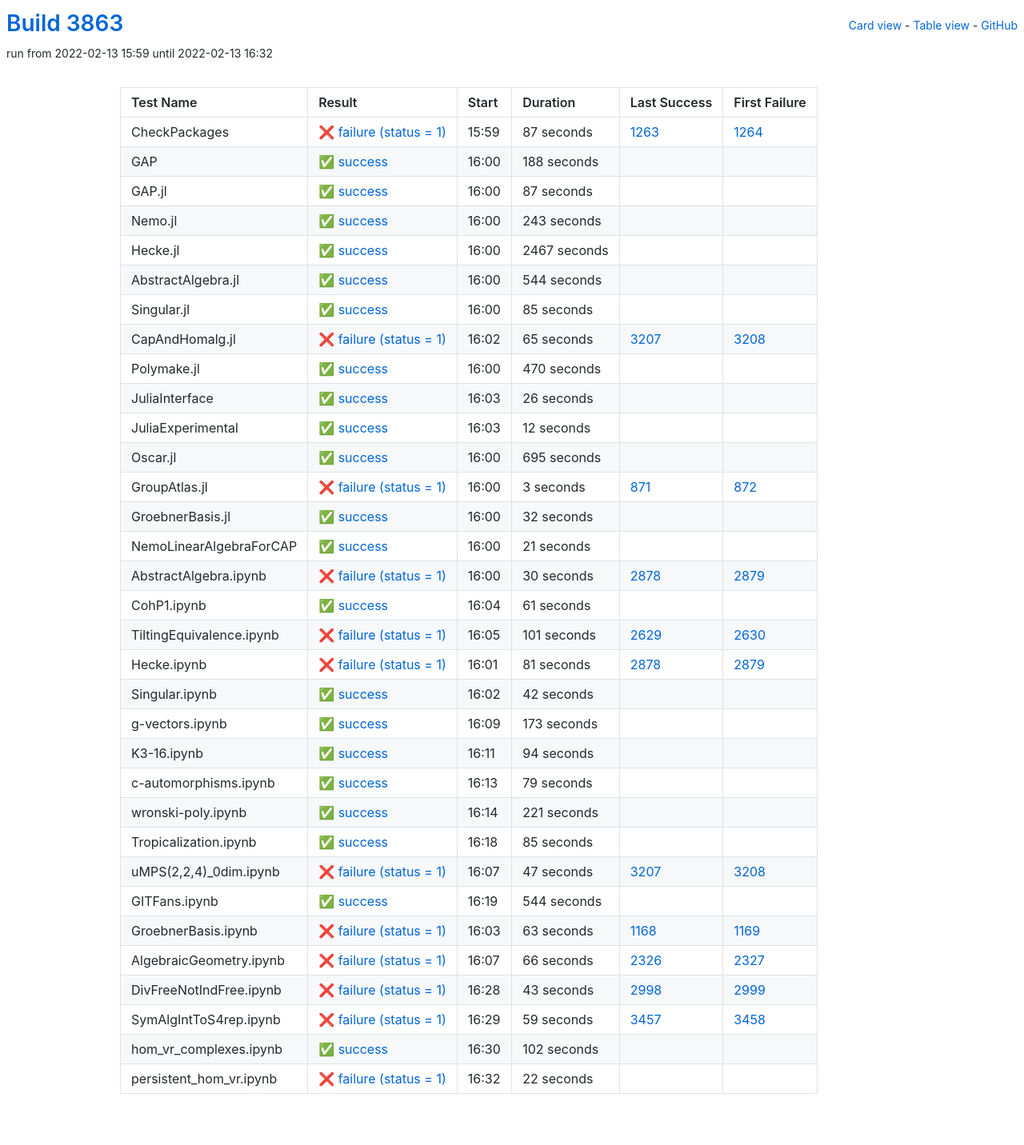
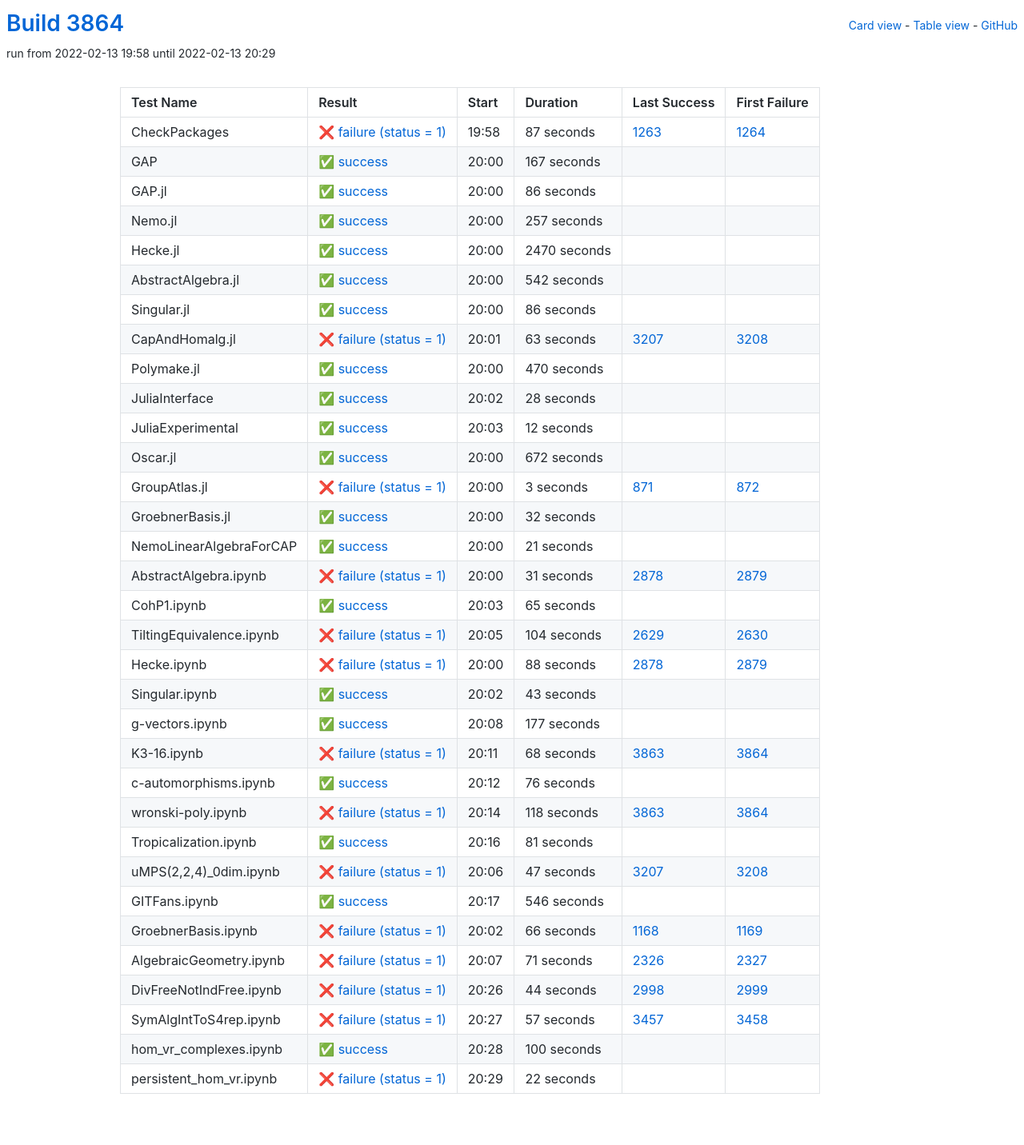
Before and after one commit to oscar-system/oscar-ci-status-stable, a Jekyll site: the page built from table.html, in a window 1280 px wide. Shown: the whole page at 80% size. Built offline with Jekyll 4.4.1, drawn with Linux system fonts in a browser that asks for light colours.

Commit message:
Build #3864

```diff
--- a/_data/ci.yml
+++ b/_data/ci.yml
@@ -1,6 +1,6 @@
 ---
-build: 3863
-build_url: https://oscarci.mathematik.uni-kl.de/job/oscar-stable/3863/
+build: 3864
+build_url: https://oscarci.mathematik.uni-kl.de/job/oscar-stable/3864/
 job: oscar-stable
 organization: oscar-system
 repo: oscar-ci-status-stable
@@ -8,8 +8,8 @@ repourl: https://github.com/oscar-system/oscar-ci-status-stable
 tests:
 - name: CheckPackages
   id: checkpackages
-  log: https://oscarci.mathematik.uni-kl.de/job/oscar-stable/3863/artifact/logs/build-3863/CheckPackages.log
-  start: 2022-02-13 15:59
+  log: https://oscarci.mathematik.uni-kl.de/job/oscar-stable/3864/artifact/logs/build-3864/CheckPackages.log
+  start: 2022-02-13 19:58
   success: false
   exitcode: 1
   status: failure
@@ -20,92 +20,92 @@ tests:
   first_failure_url: https://oscarci.mathematik.uni-kl.de/job/oscar-stable/1264/
 - name: GAP
   id: gap
-  log: https://oscarci.mathematik.uni-kl.de/job/oscar-stable/3863/artifact/logs/build-3863/GAP.log
-  start: 2022-02-13 16:00
+  log: https://oscarci.mathematik.uni-kl.de/job/oscar-stable/3864/artifact/logs/build-3864/GAP.log
+  start: 2022-02-13 20:00
   success: true
   exitcode: 0
   status: success
-  duration: 188
+  duration: 167
   last_success: false
   last_success_url:
   first_failure: false
   first_failure_url:
 - name: GAP.jl
   id: gap-jl
-  log: https://oscarci.mathematik.uni-kl.de/job/oscar-stable/3863/artifact/logs/build-3863/GAP.jl.log
-  start: 2022-02-13 16:00
+  log: https://oscarci.mathematik.uni-kl.de/job/oscar-stable/3864/artifact/logs/build-3864/GAP.jl.log
+  start: 2022-02-13 20:00
   success: true
   exitcode: 0
   status: success
-  duration: 87
+  duration: 86
   last_success: false
   last_success_url:
   first_failure: false
   first_failure_url:
 - name: Nemo.jl
   id: nemo-jl
-  log: https://oscarci.mathematik.uni-kl.de/job/oscar-stable/3863/artifact/logs/build-3863/Nemo.jl.log
-  start: 2022-02-13 16:00
+  log: https://oscarci.mathematik.uni-kl.de/job/oscar-stable/3864/artifact/logs/build-3864/Nemo.jl.log
+  start: 2022-02-13 20:00
   success: true
   exitcode: 0
   status: success
-  duration: 243
+  duration: 257
   last_success: false
   last_success_url:
   first_failure: false
   first_failure_url:
 - name: Hecke.jl
   id: hecke-jl
-  log: https://oscarci.mathematik.uni-kl.de/job/oscar-stable/3863/artifact/logs/build-3863/Hecke.jl.log
-  start: 2022-02-13 16:00
+  log: https://oscarci.mathematik.uni-kl.de/job/oscar-stable/3864/artifact/logs/build-3864/Hecke.jl.log
+  start: 2022-02-13 20:00
   success: true
   exitcode: 0
   status: success
-  duration: 2467
+  duration: 2470
   last_success: false
   last_success_url:
   first_failure: false
   first_failure_url:
 - name: AbstractAlgebra.jl
   id: abstractalgebra-jl
-  log: https://oscarci.mathematik.uni-kl.de/job/oscar-stable/3863/artifact/logs/build-3863/AbstractAlgebra.jl.log
-  start: 2022-02-13 16:00
+  log: https://oscarci.mathematik.uni-kl.de/job/oscar-stable/3864/artifact/logs/build-3864/AbstractAlgebra.jl.log
+  start: 2022-02-13 20:00
   success: true
   exitcode: 0
   status: success
-  duration: 544
+  duration: 542
   last_success: false
   last_success_url:
   first_failure: false
   first_failure_url:
 - name: Singular.jl
   id: singular-jl
-  log: https://oscarci.mathematik.uni-kl.de/job/oscar-stable/3863/artifact/logs/build-3863/Singular.jl.log
-  start: 2022-02-13 16:00
+  log: https://oscarci.mathematik.uni-kl.de/job/oscar-stable/3864/artifact/logs/build-3864/Singular.jl.log
+  start: 2022-02-13 20:00
   success: true
   exitcode: 0
   status: success
-  duration: 85
+  duration: 86
   last_success: false
   last_success_url:
   first_failure: false
   first_failure_url:
 - name: CapAndHomalg.jl
   id: capandhomalg-jl
-  log: https://oscarci.mathematik.uni-kl.de/job/oscar-stable/3863/artifact/logs/build-3863/CapAndHomalg.jl.log
-  start: 2022-02-13 16:02
+  log: https://oscarci.mathematik.uni-kl.de/job/oscar-stable/3864/artifact/logs/build-3864/CapAndHomalg.jl.log
+  start: 2022-02-13 20:01
   success: false
   exitcode: 1
   status: failure
-  duration: 65
+  duration: 63
   last_success: 3207
   last_success_url: https://oscarci.mathematik.uni-kl.de/job/oscar-stable/3207/
   first_failure: 3208
   first_failure_url: https://oscarci.mathematik.uni-kl.de/job/oscar-stable/3208/
 - name: Polymake.jl
   id: polymake-jl
-  log: https://oscarci.mathematik.uni-kl.de/job/oscar-stable/3863/artifact/logs/build-3863/Polymake.jl.log
-  start: 2022-02-13 16:00
+  log: https://oscarci.mathematik.uni-kl.de/job/oscar-stable/3864/artifact/logs/build-3864/Polymake.jl.log
+  start: 2022-02-13 20:00
   success: true
   exitcode: 0
   status: success
@@ -116,20 +116,20 @@ tests:
   first_failure_url:
 - name: JuliaInterface
   id: juliainterface
-  log: https://oscarci.mathematik.uni-kl.de/job/oscar-stable/3863/artifact/logs/build-3863/JuliaInterface.log
-  start: 2022-02-13 16:03
+  log: https://oscarci.mathematik.uni-kl.de/job/oscar-stable/3864/artifact/logs/build-3864/JuliaInterface.log
+  start: 2022-02-13 20:02
   success: true
   exitcode: 0
   status: success
-  duration: 26
+  duration: 28
   last_success: false
   last_success_url:
   first_failure: false
   first_failure_url:
 - name: JuliaExperimental
   id: juliaexperimental
-  log: https://oscarci.mathematik.uni-kl.de/job/oscar-stable/3863/artifact/logs/build-3863/JuliaExperimental.log
-  start: 2022-02-13 16:03
+  log: https://oscarci.mathematik.uni-kl.de/job/oscar-stable/3864/artifact/logs/build-3864/JuliaExperimental.log
+  start: 2022-02-13 20:03
   success: true
   exitcode: 0
   status: success
@@ -140,20 +140,20 @@ tests:
   first_failure_url:
 - name: Oscar.jl
   id: oscar-jl
-  log: https://oscarci.mathematik.uni-kl.de/job/oscar-stable/3863/artifact/logs/build-3863/Oscar.jl.log
-  start: 2022-02-13 16:00
+  log: https://oscarci.mathematik.uni-kl.de/job/oscar-stable/3864/artifact/logs/build-3864/Oscar.jl.log
+  start: 2022-02-13 20:00
   success: true
   exitcode: 0
   status: success
-  duration: 695
+  duration: 672
   last_success: false
   last_success_url:
   first_failure: false
   first_failure_url:
 - name: GroupAtlas.jl
   id: groupatlas-jl
-  log: https://oscarci.mathematik.uni-kl.de/job/oscar-stable/3863/artifact/logs/build-3863/GroupAtlas.jl.log
-  start: 2022-02-13 16:00
+  log: https://oscarci.mathematik.uni-kl.de/job/oscar-stable/3864/artifact/logs/build-3864/GroupAtlas.jl.log
+  start: 2022-02-13 20:00
   success: false
   exitcode: 1
   status: failure
@@ -164,8 +164,8 @@ tests:
   first_failure_url: https://oscarci.mathematik.uni-kl.de/job/oscar-stable/872/
 - name: GroebnerBasis.jl
   id: groebnerbasis-jl
-  log: https://oscarci.mathematik.uni-kl.de/job/oscar-stable/3863/artifact/logs/build-3863/GroebnerBasis.jl.log
-  start: 2022-02-13 16:00
+  log: https://oscarci.mathematik.uni-kl.de/job/oscar-stable/3864/artifact/logs/build-3864/GroebnerBasis.jl.log
+  start: 2022-02-13 20:00
   success: true
   exitcode: 0
   status: success
@@ -176,8 +176,8 @@ tests:
   first_failure_url:
 - name: NemoLinearAlgebraForCAP
   id: nemolinearalgebraforcap
-  log: https://oscarci.mathematik.uni-kl.de/job/oscar-stable/3863/artifact/logs/build-3863/NemoLinearAlgebraForCAP.log
-  start: 2022-02-13 16:00
+  log: https://oscarci.mathematik.uni-kl.de/job/oscar-stable/3864/artifact/logs/build-3864/NemoLinearAlgebraForCAP.log
+  start: 2022-02-13 20:00
   success: true
   exitcode: 0
   status: success
@@ -188,128 +188,128 @@ tests:
   first_failure_url:
 - name: AbstractAlgebra.ipynb
   id: abstractalgebra-ipynb
-  log: https://oscarci.mathematik.uni-kl.de/job/oscar-stable/3863/artifact/logs/build-3863/AbstractAlgebra.ipynb.log
-  start: 2022-02-13 16:00
+  log: https://oscarci.mathematik.uni-kl.de/job/oscar-stable/3864/artifact/logs/build-3864/AbstractAlgebra.ipynb.log
+  start: 2022-02-13 20:00
   success: false
   exitcode: 1
   status: failure
-  duration: 30
+  duration: 31
   last_success: 2878
   last_success_url: https://oscarci.mathematik.uni-kl.de/job/oscar-stable/2878/
   first_failure: 2879
   first_failure_url: https://oscarci.mathematik.uni-kl.de/job/oscar-stable/2879/
 - name: CohP1.ipynb
   id: cohp1-ipynb
-  log: https://oscarci.mathematik.uni-kl.de/job/oscar-stable/3863/artifact/logs/build-3863/CohP1.ipynb.log
-  start: 2022-02-13 16:04
+  log: https://oscarci.mathematik.uni-kl.de/job/oscar-stable/3864/artifact/logs/build-3864/CohP1.ipynb.log
+  start: 2022-02-13 20:03
   success: true
   exitcode: 0
   status: success
-  duration: 61
+  duration: 65
   last_success: false
   last_success_url:
   first_failure: false
   first_failure_url:
 - name: TiltingEquivalence.ipynb
   id: tiltingequivalence-ipynb
-  log: https://oscarci.mathematik.uni-kl.de/job/oscar-stable/3863/artifact/logs/build-3863/TiltingEquivalence.ipynb.log
-  start: 2022-02-13 16:05
+  log: https://oscarci.mathematik.uni-kl.de/job/oscar-stable/3864/artifact/logs/build-3864/TiltingEquivalence.ipynb.log
+  start: 2022-02-13 20:05
   success: false
   exitcode: 1
   status: failure
-  duration: 101
+  duration: 104
   last_success: 2629
   last_success_url: https://oscarci.mathematik.uni-kl.de/job/oscar-stable/2629/
   first_failure: 2630
   first_failure_url: https://oscarci.mathematik.uni-kl.de/job/oscar-stable/2630/
 - name: Hecke.ipynb
   id: hecke-ipynb
-  log: https://oscarci.mathematik.uni-kl.de/job/oscar-stable/3863/artifact/logs/build-3863/Hecke.ipynb.log
-  start: 2022-02-13 16:01
+  log: https://oscarci.mathematik.uni-kl.de/job/oscar-stable/3864/artifact/logs/build-3864/Hecke.ipynb.log
+  start: 2022-02-13 20:00
   success: false
   exitcode: 1
   status: failure
-  duration: 81
+  duration: 88
   last_success: 2878
   last_success_url: https://oscarci.mathematik.uni-kl.de/job/oscar-stable/2878/
   first_failure: 2879
   first_failure_url: https://oscarci.mathematik.uni-kl.de/job/oscar-stable/2879/
 - name: Singular.ipynb
   id: singular-ipynb
-  log: https://oscarci.mathematik.uni-kl.de/job/oscar-stable/3863/artifact/logs/build-3863/Singular.ipynb.log
-  start: 2022-02-13 16:02
+  log: https://oscarci.mathematik.uni-kl.de/job/oscar-stable/3864/artifact/logs/build-3864/Singular.ipynb.log
+  start: 2022-02-13 20:02
   success: true
   exitcode: 0
   status: success
-  duration: 42
+  duration: 43
   last_success: false
   last_success_url:
   first_failure: false
   first_failure_url:
 - name: g-vectors.ipynb
   id: g-vectors-ipynb
-  log: https://oscarci.mathematik.uni-kl.de/job/oscar-stable/3863/artifact/logs/build-3863/g-vectors.ipynb.log
-  start: 2022-02-13 16:09
+  log: https://oscarci.mathematik.uni-kl.de/job/oscar-stable/3864/artifact/logs/build-3864/g-vectors.ipynb.log
+  start: 2022-02-13 20:08
   success: true
   exitcode: 0
   status: success
-  duration: 173
+  duration: 177
   last_success: false
   last_success_url:
   first_failure: false
   first_failure_url:
 - name: K3-16.ipynb
   id: k3-16-ipynb
-  log: https://oscarci.mathematik.uni-kl.de/job/oscar-stable/3863/artifact/logs/build-3863/K3-16.ipynb.log
-  start: 2022-02-13 16:11
+  log: https://oscarci.mathematik.uni-kl.de/job/oscar-stable/3864/artifact/logs/build-3864/K3-16.ipynb.log
+  start: 2022-02-13 20:11
+  success: false
+  exitcode: 1
+  status: failure
+  duration: 68
+  last_success: 3863
+  last_success_url: https://oscarci.mathematik.uni-kl.de/job/oscar-stable/3863/
+  first_failure: 3864
+  first_failure_url: https://oscarci.mathematik.uni-kl.de/job/oscar-stable/3864/
+- name: c-automorphisms.ipynb
+  id: c-automorphisms-ipynb
+  log: https://oscarci.mathematik.uni-kl.de/job/oscar-stable/3864/artifact/logs/build-3864/c-automorphisms.ipynb.log
+  start: 2022-02-13 20:12
   success: true
   exitcode: 0
   status: success
-  duration: 94
-  last_success: false
-  last_success_url:
-  first_failure: false
-  first_failure_url:
-- name: c-automorphisms.ipynb
-  id: c-automorphisms-ipynb
-  log: https://oscarci.mathematik.uni-kl.de/job/oscar-stable/3863/artifact/logs/build-3863/c-automorphisms.ipynb.log
-  start: 2022-02-13 16:13
-  success: true
-  exitcode: 0
-  status: success
-  duration: 79
+  duration: 76
   last_success: false
   last_success_url:
   first_failure: false
   first_failure_url:
 - name: wronski-poly.ipynb
   id: wronski-poly-ipynb
-  log: https://oscarci.mathematik.uni-kl.de/job/oscar-stable/3863/artifact/logs/build-3863/wronski-poly.ipynb.log
-  start: 2022-02-13 16:14
+  log: https://oscarci.mathematik.uni-kl.de/job/oscar-stable/3864/artifact/logs/build-3864/wronski-poly.ipynb.log
+  start: 2022-02-13 20:14
+  success: false
+  exitcode: 1
+  status: failure
+  duration: 118
+  last_success: 3863
+  last_success_url: https://oscarci.mathematik.uni-kl.de/job/oscar-stable/3863/
+  first_failure: 3864
+  first_failure_url: https://oscarci.mathematik.uni-kl.de/job/oscar-stable/3864/
+- name: Tropicalization.ipynb
+  id: tropicalization-ipynb
+  log: https://oscarci.mathematik.uni-kl.de/job/oscar-stable/3864/artifact/logs/build-3864/Tropicalization.ipynb.log
+  start: 2022-02-13 20:16
   success: true
   exitcode: 0
   status: success
-  duration: 221
-  last_success: false
-  last_success_url:
-  first_failure: false
-  first_failure_url:
-- name: Tropicalization.ipynb
-  id: tropicalization-ipynb
-  log: https://oscarci.mathematik.uni-kl.de/job/oscar-stable/3863/artifact/logs/build-3863/Tropicalization.ipynb.log
-  start: 2022-02-13 16:18
-  success: true
-  exitcode: 0
-  status: success
-  duration: 85
+  duration: 81
   last_success: false
   last_success_url:
   first_failure: false
   first_failure_url:
 - name: uMPS(2,2,4)_0dim.ipynb
   id: umps-2-2-4-0dim-ipynb
-  log: https://oscarci.mathematik.uni-kl.de/job/oscar-stable/3863/artifact/logs/build-3863/uMPS-2-2-4-_0dim.ipynb.log
-  start: 2022-02-13 16:07
+  log: https://oscarci.mathematik.uni-kl.de/job/oscar-stable/3864/artifact/logs/build-3864/uMPS-2-2-4-_0dim.ipynb.log
+  start: 2022-02-13 20:06
   success: false
   exitcode: 1
   status: failure
@@ -320,80 +320,80 @@ tests:
   first_failure_url: https://oscarci.mathematik.uni-kl.de/job/oscar-stable/3208/
 - name: GITFans.ipynb
   id: gitfans-ipynb
-  log: https://oscarci.mathematik.uni-kl.de/job/oscar-stable/3863/artifact/logs/build-3863/GITFans.ipynb.log
-  start: 2022-02-13 16:19
+  log: https://oscarci.mathematik.uni-kl.de/job/oscar-stable/3864/artifact/logs/build-3864/GITFans.ipynb.log
+  start: 2022-02-13 20:17
   success: true
   exitcode: 0
   status: success
-  duration: 544
+  duration: 546
   last_success: false
   last_success_url:
   first_failure: false
   first_failure_url:
 - name: GroebnerBasis.ipynb
   id: groebnerbasis-ipynb
-  log: https://oscarci.mathematik.uni-kl.de/job/oscar-stable/3863/artifact/logs/build-3863/GroebnerBasis.ipynb.log
-  start: 2022-02-13 16:03
+  log: https://oscarci.mathematik.uni-kl.de/job/oscar-stable/3864/artifact/logs/build-3864/GroebnerBasis.ipynb.log
+  start: 2022-02-13 20:02
   success: false
   exitcode: 1
   status: failure
-  duration: 63
+  duration: 66
   last_success: 1168
   last_success_url: https://oscarci.mathematik.uni-kl.de/job/oscar-stable/1168/
   first_failure: 1169
   first_failure_url: https://oscarci.mathematik.uni-kl.de/job/oscar-stable/1169/
 - name: AlgebraicGeometry.ipynb
   id: algebraicgeometry-ipynb
-  log: https://oscarci.mathematik.uni-kl.de/job/oscar-stable/3863/artifact/logs/build-3863/AlgebraicGeometry.ipynb.log
-  start: 2022-02-13 16:07
+  log: https://oscarci.mathematik.uni-kl.de/job/oscar-stable/3864/artifact/logs/build-3864/AlgebraicGeometry.ipynb.log
+  start: 2022-02-13 20:07
   success: false
   exitcode: 1
   status: failure
-  duration: 66
+  duration: 71
   last_success: 2326
   last_success_url: https://oscarci.mathematik.uni-kl.de/job/oscar-stable/2326/
   first_failure: 2327
   first_failure_url: https://oscarci.mathematik.uni-kl.de/job/oscar-stable/2327/
 - name: DivFreeNotIndFree.ipynb
   id: divfreenotindfree-ipynb
-  log: https://oscarci.mathematik.uni-kl.de/job/oscar-stable/3863/artifact/logs/build-3863/DivFreeNotIndFree.ipynb.log
-  start: 2022-02-13 16:28
+  log: https://oscarci.mathematik.uni-kl.de/job/oscar-stable/3864/artifact/logs/build-3864/DivFreeNotIndFree.ipynb.log
+  start: 2022-02-13 20:26
   success: false
   exitcode: 1
   status: failure
-  duration: 43
+  duration: 44
   last_success: 2998
   last_success_url: https://oscarci.mathematik.uni-kl.de/job/oscar-stable/2998/
   first_failure: 2999
   first_failure_url: https://oscarci.mathematik.uni-kl.de/job/oscar-stable/2999/
 - name: SymAlgIntToS4rep.ipynb
   id: symalginttos4rep-ipynb
-  log: https://oscarci.mathematik.uni-kl.de/job/oscar-stable/3863/artifact/logs/build-3863/SymAlgIntToS4rep.ipynb.log
-  start: 2022-02-13 16:29
+  log: https://oscarci.mathematik.uni-kl.de/job/oscar-stable/3864/artifact/logs/build-3864/SymAlgIntToS4rep.ipynb.log
+  start: 2022-02-13 20:27
   success: false
   exitcode: 1
   status: failure
-  duration: 59
+  duration: 57
   last_success: 3457
   last_success_url: https://oscarci.mathematik.uni-kl.de/job/oscar-stable/3457/
   first_failure: 3458
   first_failure_url: https://oscarci.mathematik.uni-kl.de/job/oscar-stable/3458/
 - name: hom_vr_complexes.ipynb
   id: hom-vr-complexes-ipynb
-  log: https://oscarci.mathematik.uni-kl.de/job/oscar-stable/3863/artifact/logs/build-3863/hom_vr_complexes.ipynb.log
-  start: 2022-02-13 16:30
+  log: https://oscarci.mathematik.uni-kl.de/job/oscar-stable/3864/artifact/logs/build-3864/hom_vr_complexes.ipynb.log
+  start: 2022-02-13 20:28
   success: true
   exitcode: 0
   status: success
-  duration: 102
+  duration: 100
   last_success: false
   last_success_url:
   first_failure: false
   first_failure_url:
 - name: persistent_hom_vr.ipynb
   id: persistent-hom-vr-ipynb
-  log: https://oscarci.mathematik.uni-kl.de/job/oscar-stable/3863/artifact/logs/build-3863/persistent_hom_vr.ipynb.log
-  start: 2022-02-13 16:32
+  log: https://oscarci.mathematik.uni-kl.de/job/oscar-stable/3864/artifact/logs/build-3864/persistent_hom_vr.ipynb.log
+  start: 2022-02-13 20:29
   success: false
   exitcode: 1
   status: failure
```
Also changed, not shown: README.md.
